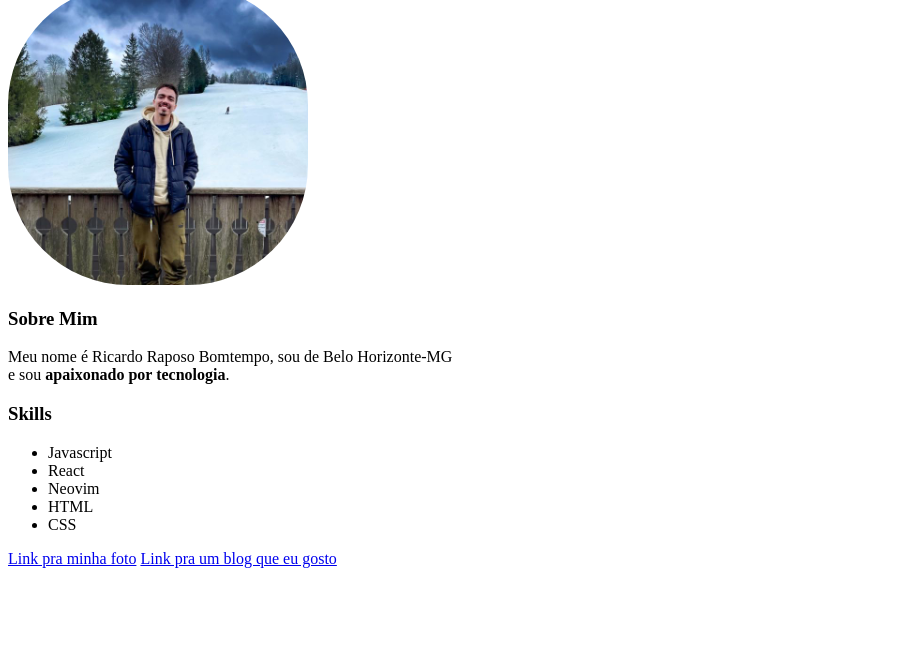
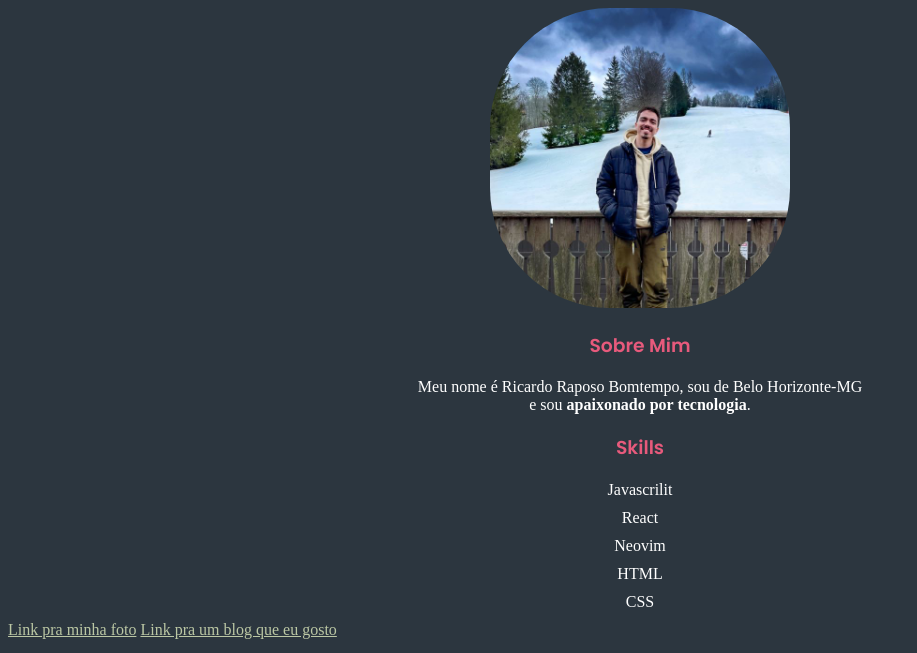
Before and after one commit to ricardoraposo/portfolio-web, a plain HTML site: page index.html in a window 1280 px wide. Shown: the part 147-800 px from the top of the page, without its empty margins (0-917 px from the left). Drawn offline with Linux system fonts and the light colour scheme.

Commit message:
implementado alguns elementos de estilo com css

```diff
--- a/index.html
+++ b/index.html
@@ -4,6 +4,13 @@
     <title>Portfólio do Ricardo</title>
     <meta charset="UTF-8" />
     <meta name="viewport" content="width=device-width, initial-scale=1" />
+    <link rel="stylesheet" type="text/css" href="style.css" />
+    <link rel="preconnect" href="https://fonts.googleapis.com" />
+    <link rel="preconnect" href="https://fonts.gstatic.com" crossorigin />
+    <link
+      href="https://fonts.googleapis.com/css2?family=Poppins:wght@300;400;600&display=swap"
+      rel="stylesheet"
+    />
   </head>
 
   <body>
@@ -14,13 +21,15 @@
       </ul>
     </header>
     <h1>Ricardo Raposo Bomtempo</h1>
+    <div class="center">
       <img
-      id="eu"
+        id="my_pic"
         src="./images/eu_lowres.JPG"
         alt="Uma foto minha, um homem, num ambiente de gelo"
         height="300px"
         style="border-radius: 40%"
       />
+    </div>
     <h3 id="sobre">Sobre Mim</h3>
     <p>
       Meu nome é Ricardo Raposo Bomtempo, sou de Belo Horizonte-MG<br />
@@ -28,7 +37,7 @@
     </p>
     <h3 id="skills">Skills</h3>
     <ul>
-      <li>Javascript</li>
+      <li>Javascrilit</li>
       <li>React</li>
       <li>Neovim</li>
       <li>HTML</li>
--- /dev/null
+++ b/style.css
@@ -0,0 +1,39 @@
+h1,
+h3 {
+  color: #E75A7C;
+  font-family: "Poppins", sans-serif;
+  text-align: center;
+}
+
+p, ul {
+  text-align: center;
+}
+
+ul {
+  list-style-type: none;
+  margin: 0;
+  padding: 0;
+}
+
+li {
+  padding-bottom: 10px;
+}
+
+body {
+  background-color: #2C363F;
+  color: white;
+}
+
+a {
+  text-decoration: underline;
+  color: #BBC7A4;
+}
+
+#my_pic {
+  border-radius: 40%;
+  text-align: center;
+}
+
+.center {
+  text-align: center;
+}
```
Lines whose indentation alone changed are shown as unchanged.
